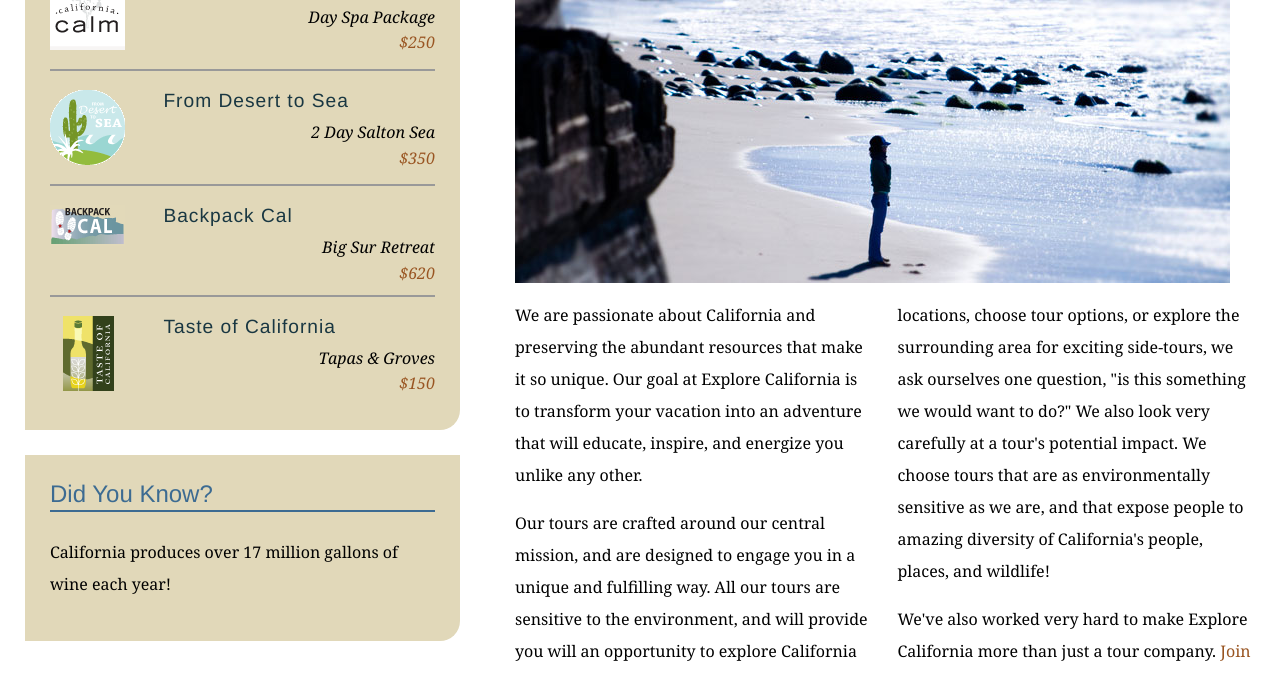
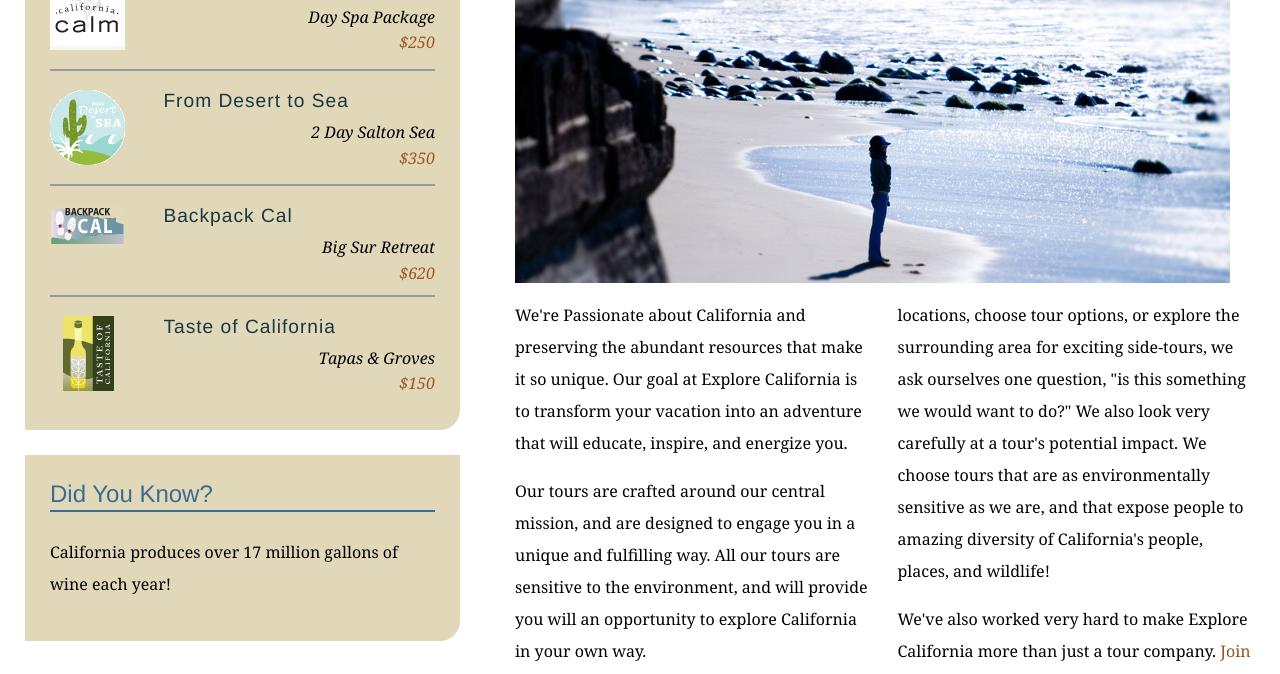
Before and after one commit to MikeScalise/explore_california, a plain HTML site: page mission.html in a window 1280 px wide. Shown: the part 401-1075 px from the top of the page. Drawn offline with Linux system fonts and the light colour scheme.

Commit message:
UPdated quotes

```diff
--- a/mission.html
+++ b/mission.html
@@ -62,7 +62,7 @@
           <h1>Who we are</h1>
           <img src="assets/images/mission_look.jpg" alt="Looking out at the Pacific" class="articleImage" />
           <div class="multiCol">
-            <p>We are passionate about California and preserving the abundant resources that make it so unique. Our goal at Explore California is to transform your vacation into an adventure that will educate, inspire, and energize you unlike any other.</p>
+            <p>We're Passionate about California and preserving the abundant resources that make it so unique. Our goal at Explore California is to transform your vacation into an adventure that will educate, inspire, and energize you.</p>
             <p>Our tours are crafted around our central mission, and are designed to engage you in a unique and fulfilling way. All our tours are sensitive to the environment, and will provide you will an opportunity to explore California in your own way.</p>
             <p>We've been asked before how we choose our tours. It's simple really, we approach our tours as the enthusiasts we are! When we scout for locations, choose tour options, or explore the surrounding area for exciting side-tours, we ask ourselves one question, &quot;is this something we would want to do?&quot; We also look very carefully at a tour's potential impact. We choose tours that are as environmentally sensitive as we are, and that expose people to amazing diversity of California's people, places, and wildlife!</p>
             <p>We've also worked very hard to make Explore California more than just a tour company. <a href="explorers/join.html">Join our community</a> and become part of the conversation. Recommend tours, blog about your journeys, and share pictures and video with other tour members.</p>
```
